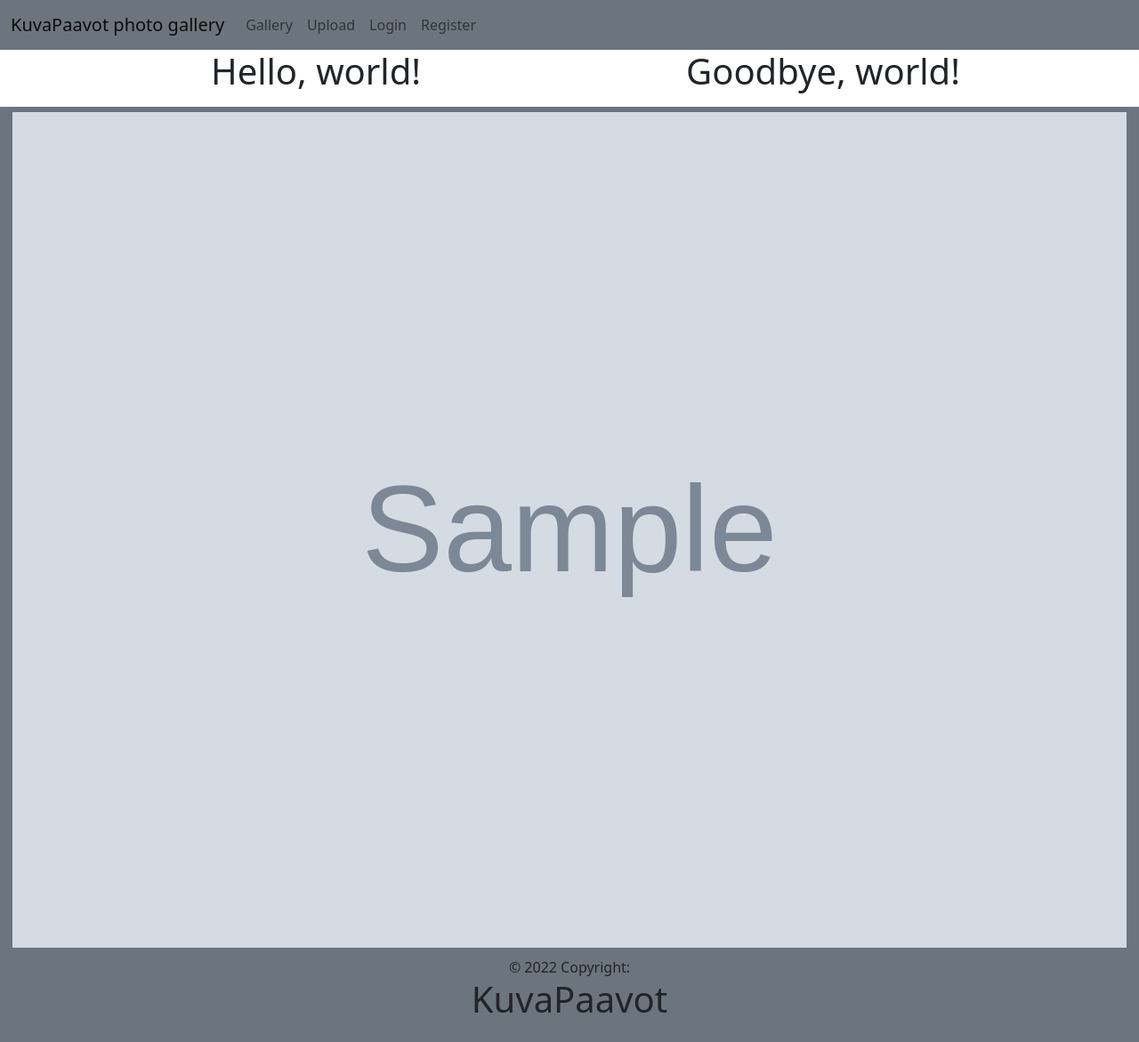
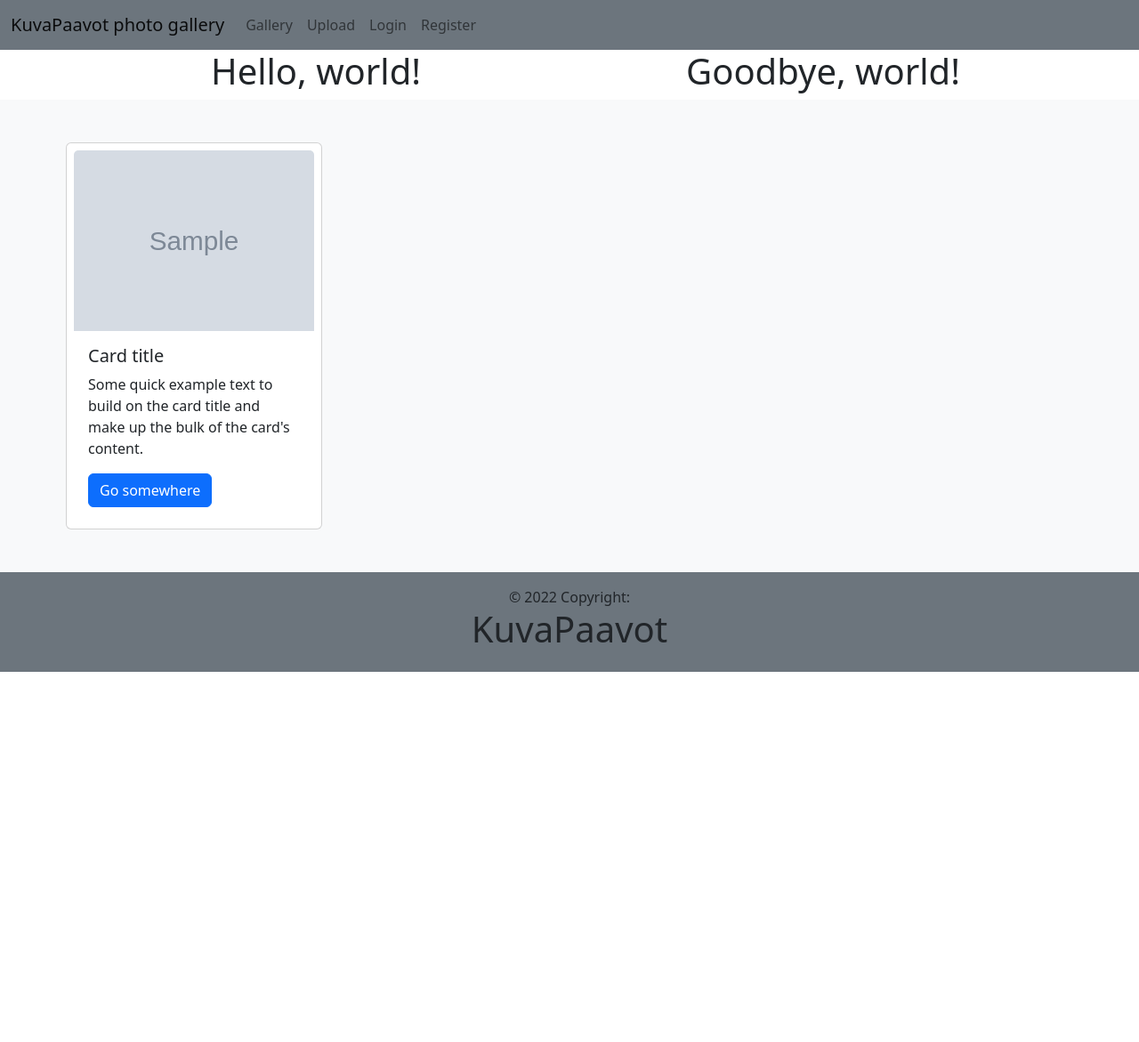
Before and after one commit to hamk-webdev-intim21a6/KuvaPaavot, a Django app: page / in a window 1280 px wide. Shown: the whole page at 89% size. After the commit the page ends 755 px from the top, so only its background shows below. Run offline with Django 3.2, Linux system fonts and the light colour scheme; tables that the repository leaves empty hold one stand-in row (values such as "Sample post"); grey boxes marked "Sample" are stand-in pictures.

Commit message:
Container problems

```diff
--- a/gallery/templates/gallery/index.html
+++ b/gallery/templates/gallery/index.html
@@ -71,10 +71,24 @@
     {% comment %} <div id="target" class="container-lg d-flex align-items-center justify-content-center"> {% endcomment %}
       {% block jee %}
       {% for post in posts %}
-        <div id="wrapper" class="container-fluid p-1">
+        <!-- <div id="wrapper" class="container-fluid p-1">
 
             {% comment %} <p>{{ post.description }}</p> {% endcomment %}
             <img id="image" src="{{ post.image.url }}" class="img-fluid"/>
+        </div> -->
+        <div class="d-flex flex-wrap album py-5 bg-light">
+          <div class="container flex-grow-1">
+            <div class="row row-cols-1 row-cols-sm-2 row-cols-md-3 g-3">
+              <div class="card p-2" style="width: 18rem;">
+                <img class="card-img-top" src="{{ post.image.url }}" alt="Card image cap">
+                  <div class="card-body">
+                    <h5 class="card-title">Card title</h5>
+                    <p class="card-text">Some quick example text to build on the card title and make up the bulk of the card's content.</p>
+                    <a href="#" class="btn btn-primary">Go somewhere</a>
+                  </div>
+              </div>
+            </div>
+          </div>
         </div>
       {% endfor %}
       {% endblock %}
```
